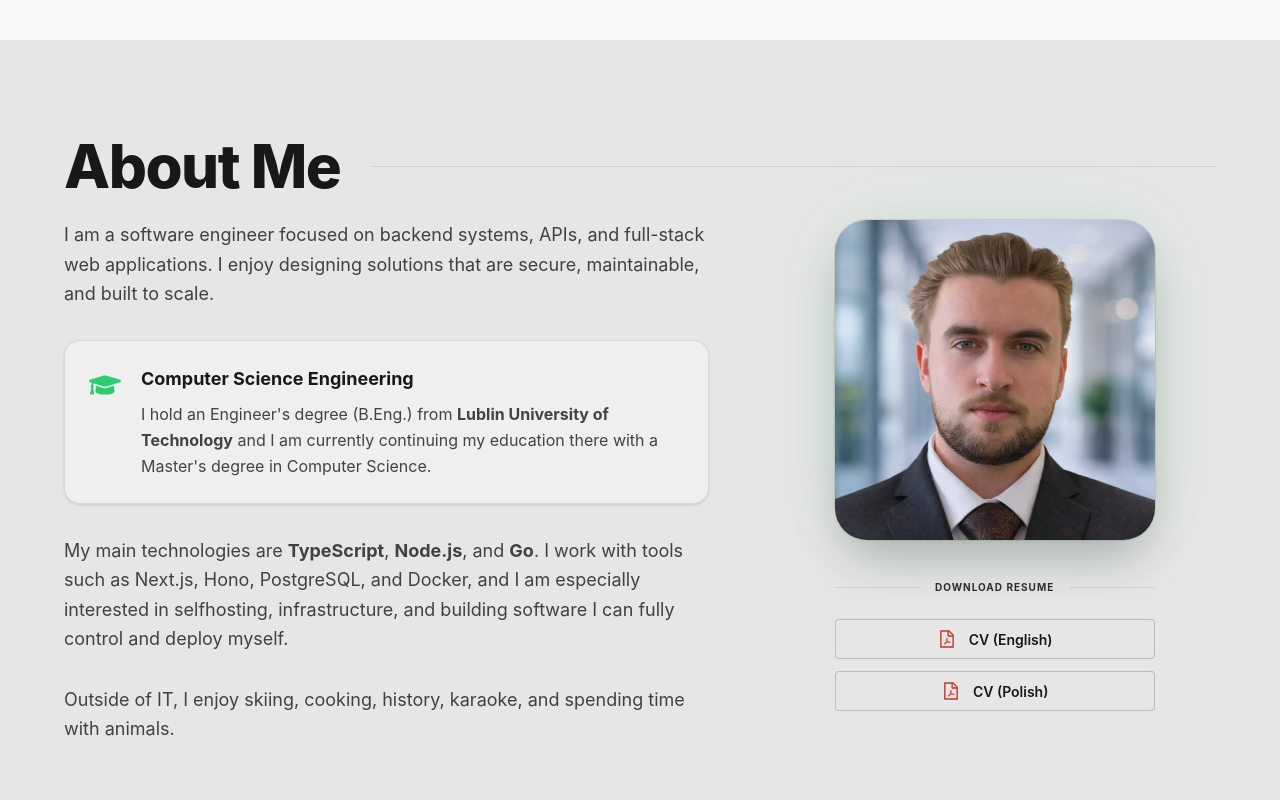
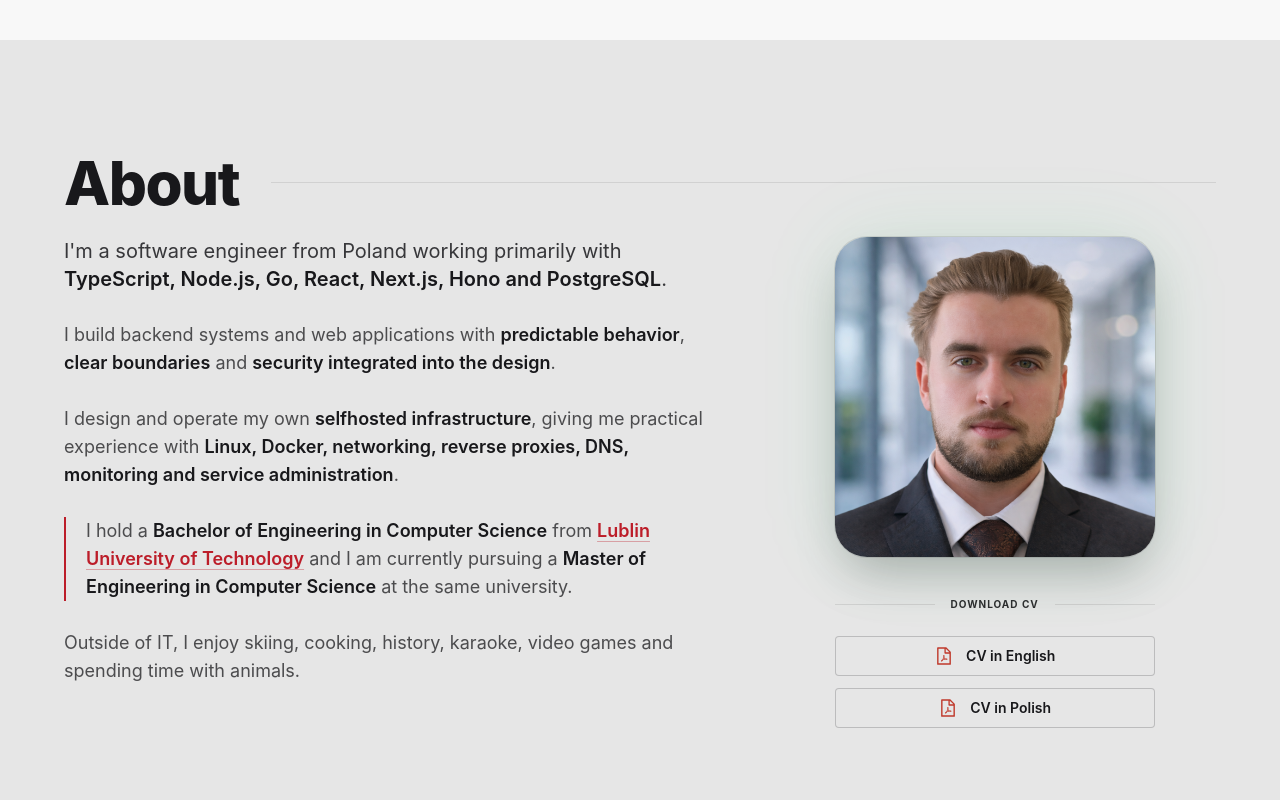
Before and after one commit to PoProstuWitold/portfolio, a Next.js app: page / in a window 1280 px wide. Shown: the part 760-1560 px from the top of the page. Built offline with nearby package versions, Linux system fonts and the light colour scheme.

Commit message:
feat(ui): add OLED theme and refine frontend styles

```diff
--- a/app/components/core/Footer.tsx
+++ b/app/components/core/Footer.tsx
@@ -6,7 +6,7 @@ interface FooterProps {
 
 export const Footer: React.FC<FooterProps> = () => {
 	return (
-		<footer className='p-10 bg-neutral text-neutral-content'>
+		<footer className='p-10 bg-base-300'>
 			<div className='footer grid grid-cols-1 md:grid-cols-2 gap-4'>
 				<div className='mb-6'>
 					<span className='mb-1 font-bold uppercase'>
@@ -21,7 +21,7 @@ export const Footer: React.FC<FooterProps> = () => {
 					</div>
 				</div>
 			</div>
-			<div className='my-10 border-t border-neutral-content' />
+			<div className='my-10 border-t' />
 			<div className='justify-center mx-auto md:text-center'>
 				<p>
 					Copyright © {new Date().getFullYear()} Witold Zawada - All
--- a/app/components/core/ThemeSwitcher.tsx
+++ b/app/components/core/ThemeSwitcher.tsx
@@ -9,6 +9,7 @@ import {
 	FaHeart,
 	FaLeaf,
 	FaMoon,
+	FaRegCircle,
 	FaSnowflake,
 	FaSun
 } from 'react-icons/fa'
@@ -22,6 +23,7 @@ export function ThemeSwitcher() {
 		{ name: 'system', label: 'System', icon: <FaDesktop size={16} /> },
 		{ name: 'light', label: 'Light', icon: <FaSun size={16} /> },
 		{ name: 'dark', label: 'Dark', icon: <FaMoon size={16} /> },
+		{ name: 'oled', label: 'OLED', icon: <FaRegCircle size={16} /> },
 		{ name: 'emerald', label: 'Emerald', icon: <FaLeaf size={16} /> },
 		{ name: 'valentine', label: 'Valentine', icon: <FaHeart size={16} /> },
 		{ name: 'halloween', label: 'Halloween', icon: <FaGhost size={16} /> },
@@ -42,10 +44,10 @@ export function ThemeSwitcher() {
 			>
 				<span className='flex items-center gap-2'>
 					Theme
-					<HiOutlineColorSwatch size={20} className='mt-[1px]' />
+					<HiOutlineColorSwatch size={20} />
 				</span>
 			</button>
-			<ul className='dropdown-content z-[1] menu p-2 shadow bg-base-200 rounded-box w-52 mt-2 max-h-96 overflow-y-auto'>
+			<ul className='dropdown-content z-1 menu p-2 shadow bg-base-200 rounded-box w-52 max-h-96 overflow-y-auto'>
 				{themes.map((item) => {
 					const isActive = item.name === theme
 					return (
--- a/app/components/sections/About.tsx
+++ b/app/components/sections/About.tsx
@@ -1,7 +1,6 @@
 import Image from 'next/image'
 import Link from 'next/link'
 import { AiOutlineFilePdf } from 'react-icons/ai'
-import { FaGraduationCap } from 'react-icons/fa'
 
 export const About: React.FC = () => {
 	return (
@@ -10,56 +9,79 @@ export const About: React.FC = () => {
 			className='flex min-h-screen cursor-default flex-col items-center justify-center bg-base-100 py-24'
 		>
 			<div className='w-full max-w-6xl px-6 lg:px-12 xl:px-0'>
-				<div className='flex items-center justify-between mb-6'>
-					<h2 className='text-4xl font-extrabold tracking-tight md:text-6xl text-base-content whitespace-nowrap'>
-						About Me
+				<div className='mb-6 flex items-center justify-between'>
+					<h2 className='whitespace-nowrap text-4xl font-extrabold tracking-tight text-base-content md:text-6xl'>
+						About
 					</h2>
-					<div className='w-full h-px ml-8 bg-base-content/10 sm:block' />
+
+					<div className='ml-8 h-px w-full bg-base-content/10 sm:block' />
 				</div>
 
 				<div className='grid grid-cols-1 items-start gap-16 lg:grid-cols-12'>
-					<div className='col-span-1 flex flex-col gap-8 text-lg leading-relaxed text-base-content/80 lg:col-span-7'>
-						<p>
-							I am a software engineer focused on backend systems,
-							APIs, and full-stack web applications. I enjoy
-							designing solutions that are secure, maintainable,
-							and built to scale.
+					<div className='col-span-1 flex flex-col gap-7 leading-relaxed lg:col-span-7'>
+						<p className='text-xl text-base-content/85'>
+							I&apos;m a software engineer from Poland working
+							primarily with{' '}
+							<strong className='font-semibold text-base-content'>
+								TypeScript, Node.js, Go, React, Next.js, Hono
+								and PostgreSQL
+							</strong>
+							.
 						</p>
 
-						<div className='flex gap-5 rounded-2xl border border-base-content/10 bg-base-200/50 p-6 shadow-sm'>
-							<div className='mt-1 shrink-0 text-primary'>
-								<FaGraduationCap className='h-8 w-8' />
-							</div>
-
-							<div className='flex flex-col gap-2'>
-								<h3 className='text-lg font-bold text-base-content'>
-									Computer Science Engineering
-								</h3>
-
-								<p className='text-base leading-relaxed text-base-content/80'>
-									I hold an Engineer's degree (B.Eng.) from{' '}
-									<strong>
-										Lublin University of Technology
-									</strong>{' '}
-									and I am currently continuing my education
-									there with a Master's degree in Computer
-									Science.
-								</p>
-							</div>
-						</div>
-
-						<p>
-							My main technologies are <strong>TypeScript</strong>
-							, <strong>Node.js</strong>, and <strong>Go</strong>.
-							I work with tools such as Next.js, Hono, PostgreSQL,
-							and Docker, and I am especially interested in
-							selfhosting, infrastructure, and building software I
-							can fully control and deploy myself.
+						<p className='text-lg text-base-content/75'>
+							I build backend systems and web applications with{' '}
+							<strong className='font-semibold text-base-content'>
+								predictable behavior
+							</strong>
+							,{' '}
+							<strong className='font-semibold text-base-content'>
+								clear boundaries
+							</strong>{' '}
+							and{' '}
+							<strong className='font-semibold text-base-content'>
+								security integrated into the design
+							</strong>
+							.
 						</p>
 
-						<p>
+						<p className='text-lg text-base-content/75'>
+							I design and operate my own{' '}
+							<strong className='font-semibold text-base-content'>
+								selfhosted infrastructure
+							</strong>
+							, giving me practical experience with{' '}
+							<strong className='font-semibold text-base-content'>
+								Linux, Docker, networking, reverse proxies, DNS,
+								monitoring and service administration
+							</strong>
+							.
+						</p>
+
+						<p className='border-l-2 border-pollub pl-5 text-lg text-base-content/75'>
+							I hold a{' '}
+							<strong className='font-semibold text-base-content'>
+								Bachelor of Engineering in Computer Science
+							</strong>{' '}
+							from{' '}
+							<a
+								href='https://pollub.pl/'
+								target='_blank'
+								rel='noopener noreferrer'
+								className='font-semibold text-pollub underline decoration-pollub/35 underline-offset-4 transition-[text-decoration-color] hover:decoration-pollub'
+							>
+								Lublin University of Technology
+							</a>{' '}
+							and I am currently pursuing a{' '}
+							<strong className='font-semibold text-base-content'>
+								Master of Engineering in Computer Science
+							</strong>{' '}
+							at the same university.
+						</p>
+
+						<p className='text-lg text-base-content/75'>
 							Outside of IT, I enjoy skiing, cooking, history,
-							karaoke, and spending time with animals.
+							karaoke, video games and spending time with animals.
 						</p>
 					</div>
 
@@ -79,9 +101,11 @@ export const About: React.FC = () => {
 						<div className='flex w-full max-w-[320px] flex-col gap-3'>
 							<div className='mb-3 flex items-center gap-4'>
 								<div className='h-px flex-1 bg-base-content/10' />
+
 								<span className='text-[10px] font-bold uppercase tracking-widest text-base-content/90'>
-									Download Resume
+									Download CV
 								</span>
+
 								<div className='h-px flex-1 bg-base-content/10' />
 							</div>
 
@@ -92,8 +116,9 @@ export const About: React.FC = () => {
 								className='btn btn-outline flex w-full items-center justify-center gap-3 border-base-content/20 bg-base-100 hover:bg-base-content/5'
 							>
 								<AiOutlineFilePdf className='h-5 w-5 text-error' />
+
 								<span className='font-semibold'>
-									CV (English)
+									CV in English
 								</span>
 							</Link>
 
@@ -104,8 +129,9 @@ export const About: React.FC = () => {
 								className='btn btn-outline flex w-full items-center justify-center gap-3 border-base-content/20 bg-base-100 hover:bg-base-content/5'
 							>
 								<AiOutlineFilePdf className='h-5 w-5 text-error' />
+
 								<span className='font-semibold'>
-									CV (Polish)
+									CV in Polish
 								</span>
 							</Link>
 						</div>
--- a/app/components/sections/Main.tsx
+++ b/app/components/sections/Main.tsx
@@ -45,10 +45,10 @@ export const Main: React.FC = () => {
 					</h1>
 
 					<h2 className='mt-5 text-xl font-semibold tracking-wide sm:text-2xl'>
-						Software Engineer
+						Software Engineer · Selfhoster
 					</h2>
 
-					<p className='mt-6 max-w-2xl text-lg leading-relaxed text-base-content/90 sm:text-xl'>
+					<p className='mt-6 max-w-3xl text-lg leading-relaxed text-base-content/90 sm:text-xl'>
 						I build backend systems and fullstack applications with{' '}
 						<span className='font-semibold text-base-content'>
 							TypeScript
@@ -57,7 +57,7 @@ export const Main: React.FC = () => {
 						<span className='font-semibold text-base-content'>
 							Go
 						</span>
-						, focusing on scalable architectures and{' '}
+						, focusing on secure, maintainable architecture and{' '}
 						<span className='font-semibold text-base-content'>
 							selfhosted infrastructure
 						</span>
```
Also changed, not shown: app/components/blog/BlogClient.tsx (+10 -4 lines), app/components/blog/BlogTags.tsx (+229 -12 lines), app/context/ThemeContext.tsx (+32 -24 lines), app/global.css (+106 -14 lines).
